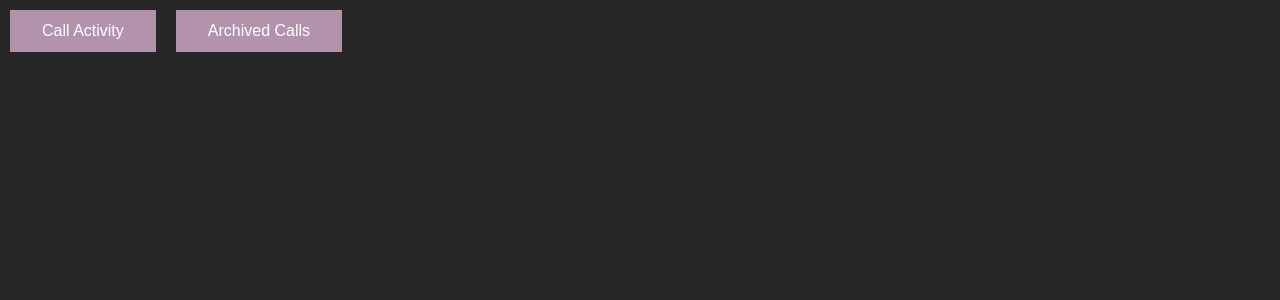
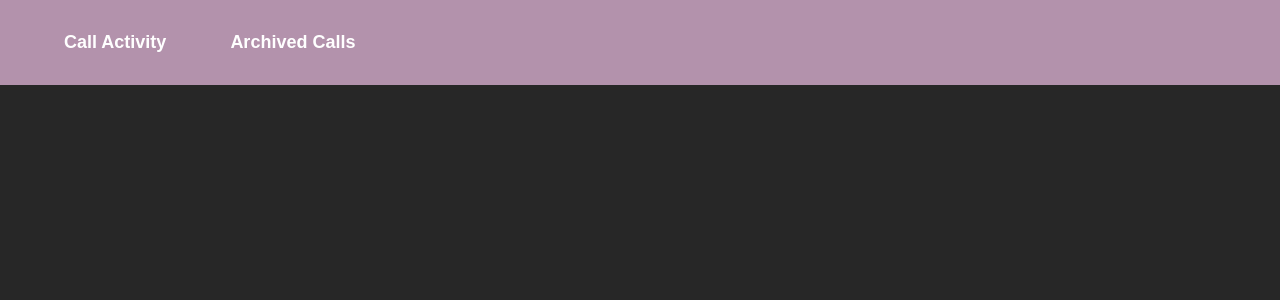
Before and after one commit to athiratomy/AirCallApp, a React (Create React App) app in the folder code/AirCall/: page / in a window 1280 px wide. Shown: the top 300 px of the page. Built offline with nearby package versions, Linux system fonts and the light colour scheme.

Commit message:
Update App.js

```diff
--- a/code/AirCall/src/App.js
+++ b/code/AirCall/src/App.js
@@ -2,18 +2,30 @@ import React, { useState } from "react";
 import Navbar from "react-bootstrap/Navbar";
 import Container from "react-bootstrap/Container";
 import Nav from "react-bootstrap/Nav";
+import { NavItem } from "react-bootstrap";
+
 
 import ActivityFeed from "./components/ActivityFeed";
 import "./App.css";
 
-function App() {
+function App(props) {
+
+  const saveNewData = (updatedData) => {
+    const newData = {...updatedData};
+    if(newData.is_archived === true) {
+      fetchArchivedHandler();
+    }
+    else{
+      fetchCallsHandler();
+    }
+
+  }
 
   const [callHistory, setCallHistory] = useState([]);
   const [archivedCalls, setArchivedCalls] = useState([]);
   const [isActivity, setIsActivity] = useState(true);
 
   function fetchCallsHandler() {
-
     fetch("https://aircall-job.herokuapp.com/activities")
       .then((response) => {
         return response.json();
@@ -34,11 +46,10 @@ function App() {
         );
         setCallHistory(filteredData);
       });
-      setIsActivity(true);
+    setIsActivity(true);
   }
 
   function fetchArchivedHandler() {
-
     fetch("https://aircall-job.herokuapp.com/activities")
       .then((response) => {
         return response.json();
@@ -59,24 +70,34 @@ function App() {
         );
         setArchivedCalls(filteredData);
       });
-      setIsActivity(false);
+    setIsActivity(false);
   }
 
   return (
     <React.Fragment>
-      <Navbar className = "navigation" collapseOnSelect expand="lg" bg="dark" variant="dark">
+      <Navbar
+        className="navigation navbody"
+        collapseOnSelect
+        expand="lg"
+        bg="dark"
+        variant="dark"
+      >
         <Container>
-          <Nav className="me-auto nav-item">
-            <button onClick={fetchCallsHandler}>Call Activity</button>
-            <button onClick={fetchArchivedHandler}>Archived Calls</button>
+          <Nav className="me-auto nav-item ">
+            <NavItem>
+              <Nav.Link className = "nav-link"  onClick={fetchCallsHandler}>Call Activity</Nav.Link>
+              <Nav.Link className = "nav-link" onClick={fetchArchivedHandler}>
+                Archived Calls{" "}
+              </Nav.Link>
+            </NavItem>
           </Nav>
         </Container>
       </Navbar>
       <section>
         {isActivity ? (
-          <ActivityFeed callHistory={callHistory} />
+          <ActivityFeed callHistory={callHistory} onSaveData={saveNewData} />
         ) : (
-          <ActivityFeed callHistory={archivedCalls} />
+          <ActivityFeed callHistory={archivedCalls} onSaveData={saveNewData}/>
         )}
       </section>
     </React.Fragment>
```
